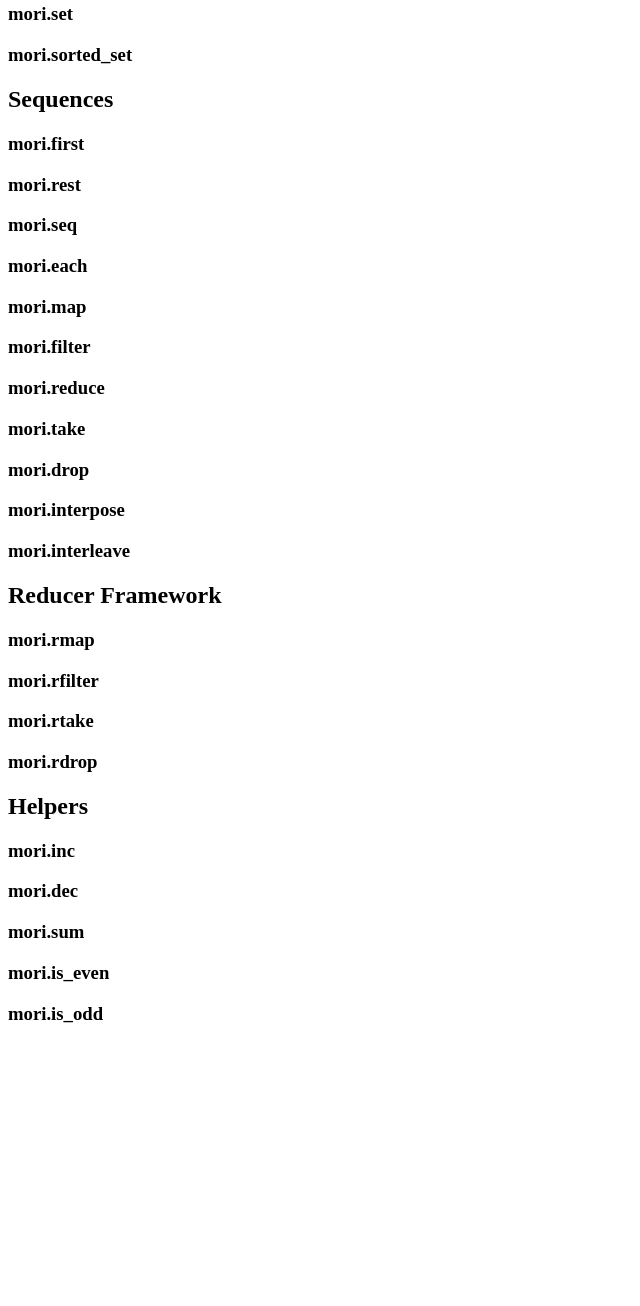
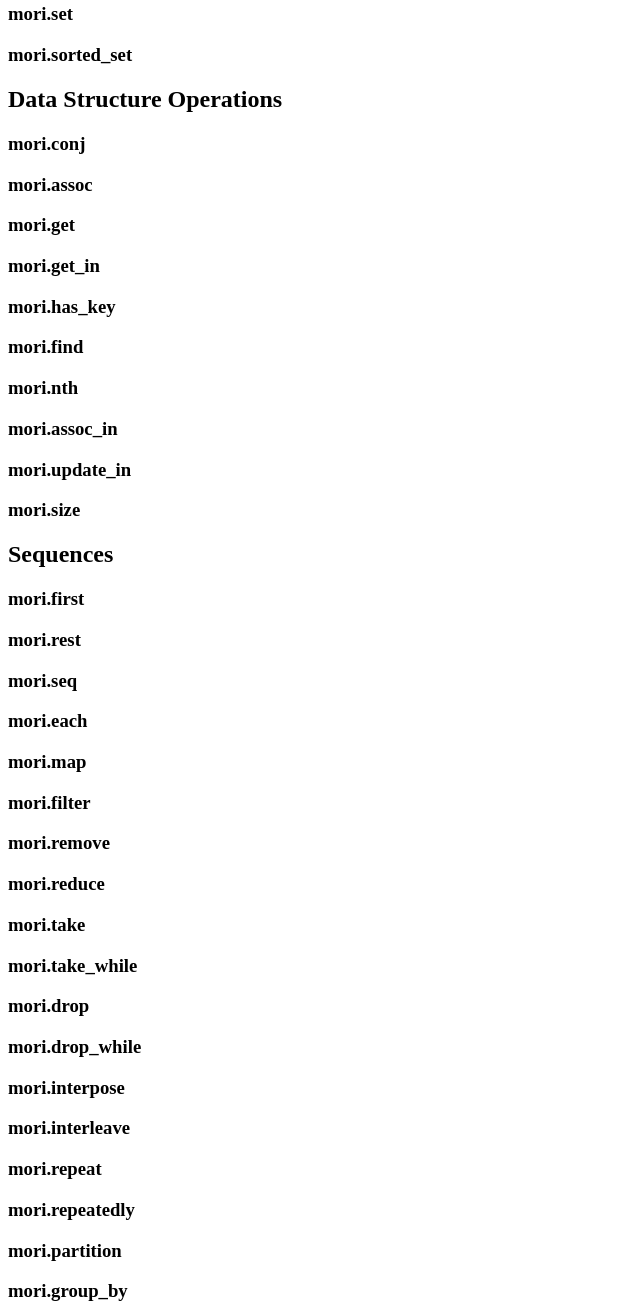
Before and after one commit to swannodette/mori, a plain HTML site: page index.html in a window 1280 px wide. Shown: the part 854-2160 px from the top of the page, without its empty margins (0-640 px from the left). Before the commit the page ends 1897 px from the top, so only its background shows below. Drawn offline with Linux system fonts and the light colour scheme.

Commit message:
* index.html: more updates

```diff
--- a/index.html
+++ b/index.html
@@ -65,6 +65,18 @@
             <h3>mori.set</h3>
             <h3>mori.sorted_set</h3>
 
+            <h2>Data Structure Operations</h2>
+            <h3>mori.conj</h3>
+            <h3>mori.assoc</h3>
+            <h3>mori.get</h3>
+            <h3>mori.get_in</h3>
+            <h3>mori.has_key</h3>
+            <h3>mori.find</h3>
+            <h3>mori.nth</h3>
+            <h3>mori.assoc_in</h3>
+            <h3>mori.update_in</h3>
+            <h3>mori.size</h3>
+
             <h2>Sequences</h2>
             <h3>mori.first</h3>
             <h3>mori.rest</h3>
@@ -72,11 +84,18 @@
             <h3>mori.each</h3>
             <h3>mori.map</h3>
             <h3>mori.filter</h3>
+            <h3>mori.remove</h3>
             <h3>mori.reduce</h3>
             <h3>mori.take</h3>
+            <h3>mori.take_while</h3>
             <h3>mori.drop</h3>
+            <h3>mori.drop_while</h3>
             <h3>mori.interpose</h3>
             <h3>mori.interleave</h3>
+            <h3>mori.repeat</h3>
+            <h3>mori.repeatedly</h3>
+            <h3>mori.partition</h3>
+            <h3>mori.group_by</h3>
 
             <h2>Reducer Framework</h2>
             <h3>mori.rmap</h3>
```
